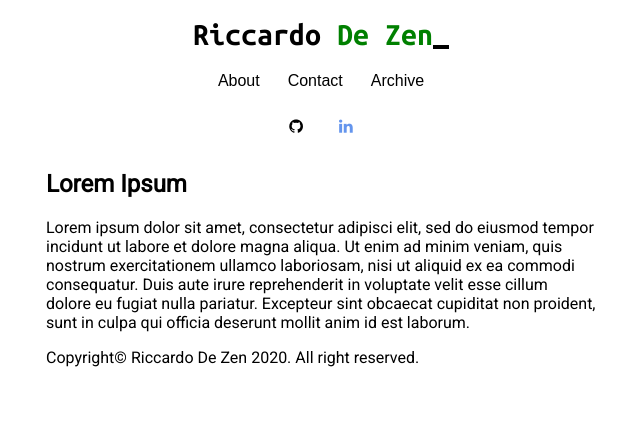
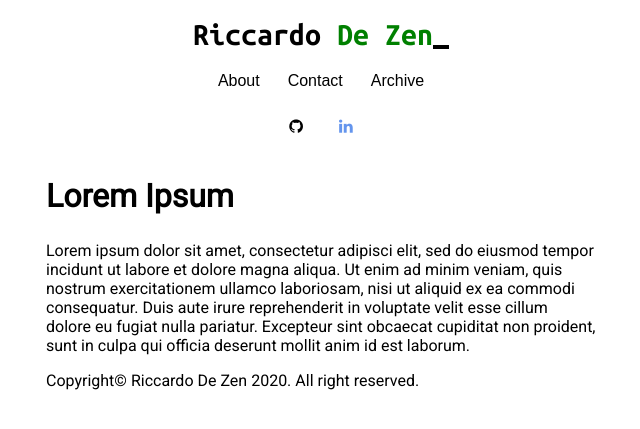
Before and after one commit to ricdezen/ricdezen.github.io, a Jekyll site: the page built from index.md, in a window 1280 px wide. Shown: the top 429 px of the page, without its empty margins (319-959 px from the left). Built offline with Jekyll 4.4.1, drawn with Linux system fonts in a browser that asks for light colours.

Commit message:
Update default.css

```diff
--- a/css/default.css
+++ b/css/default.css
@@ -16,6 +16,11 @@ a {
     font-family: 'Roboto', sans-serif;
     max-width: var(--main-width);
     margin: auto;
+    font-size: 16px;
+}
+
+h1 {
+    font-size: 32px
 }
 
 .cursor-icon {
```
